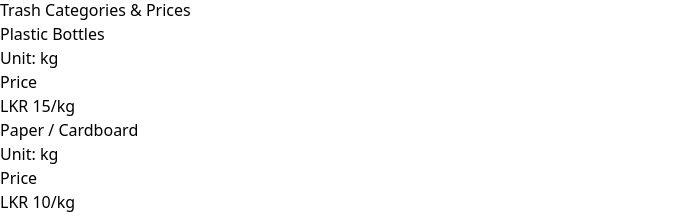
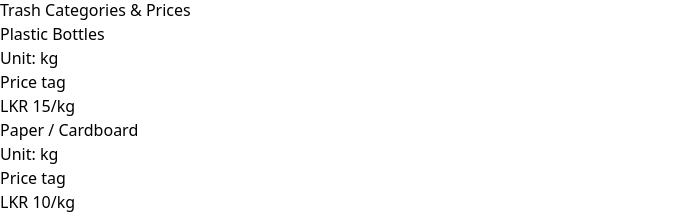
Before and after one commit to BIPULII/Trash2CashNew, a React (Vite) app in the folder frontend/: page /dashboard in a window 1280 px wide. Shown: the part 578-796 px from the top of the page, without its empty margins (0-690 px from the left). Built offline with nearby package versions, Linux system fonts and the light colour scheme.

Commit message:
change on frontned

```diff
--- a/frontend/src/components/Dashboard.jsx
+++ b/frontend/src/components/Dashboard.jsx
@@ -455,7 +455,7 @@
                         <div className="text-sm text-gray-500">Unit: {c.unit}</div>
                       </div>
                       <div className="text-right">
-                        <div className="text-sm text-gray-500">Price</div>
+                        <div className="text-sm text-gray-500">Price tag</div>
                         <div className="font-semibold">LKR {c.pricePerUnit}/{c.unit}</div>
                       </div>
                     </li>
```
